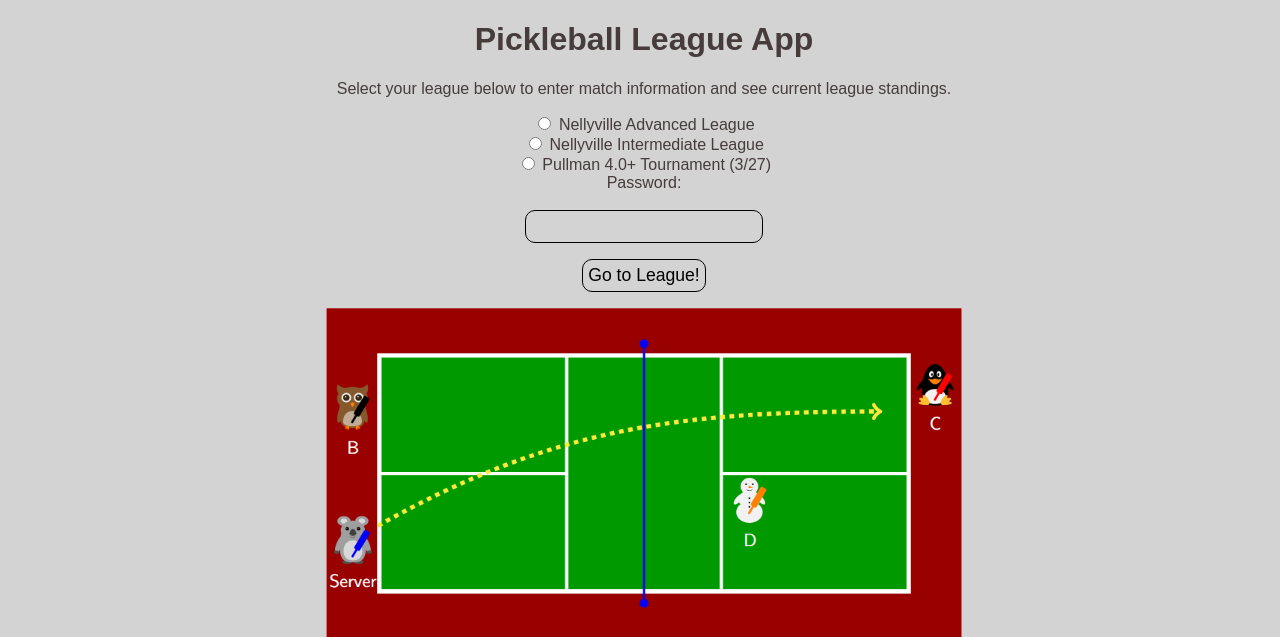
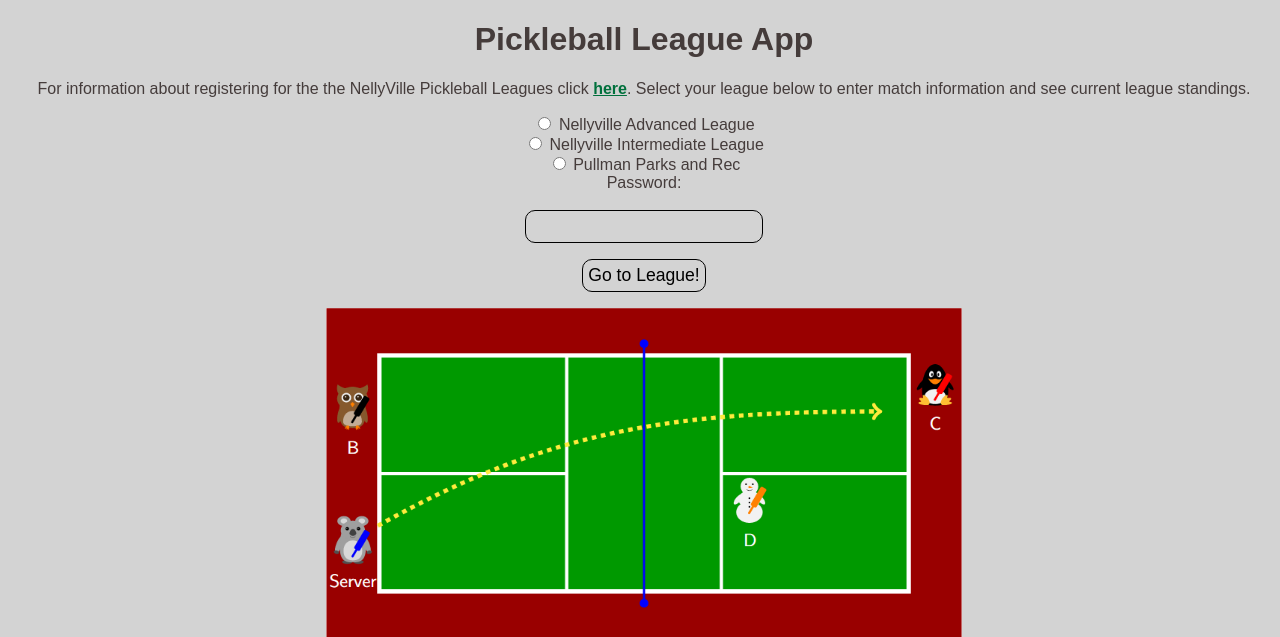
Before and after one commit to ddefordWSU/PickleLeagueTest, a Flask app: page / in a window 1280 px wide. Shown: the top 637 px of the page. Run offline with Flask 2, Linux system fonts and the light colour scheme.

Commit message:
Update index.html

```diff
--- a/localflasktest/templates/index.html
+++ b/localflasktest/templates/index.html
@@ -25,17 +25,18 @@ padding: 15px;
 
   <h1>Pickleball League App </h1>
 
-  <p>Select your league below to enter match information and see current league standings. </p>
+  <p>For information about registering for the the NellyVille Pickleball Leagues click
+	  <a href="https://drive.google.com/file/d/1kzYl_xnAEjF4zShry_eacF5glbeszkvP/view?usp=sharing">here</a>. Select your league below to enter match information and see current league standings. </p>
   <div>
 	    <form method="post" action="/submitP">
    <input type="radio" id="LADV" name="League" value="LADV">
   <label for="LADV">Nellyville Advanced League</label><br>
 <input type="radio" id="LINT" name="League" value="LINT">
   <label for="LINT">Nellyville Intermediate League</label><br>
-		    	    <input type="radio" id="PT" name="League" value="PT">
-	  <label for="PT">Pullman 4.0+ Tournament (3/27)</label><br>
-  <!--<input type="radio" id="PP" name="League" value="PP">
-	  <label for="PP">Pullman Parks and Rec</label><br>-->
+		    	    <!--<input type="radio" id="PT" name="League" value="PT">
+	  <label for="PT">Pullman 4.0+ Tournament (3/27)</label><br>-->
+  <input type="radio" id="PP" name="League" value="PP">
+	  <label for="PP">Pullman Parks and Rec</label><br>
 	   <!-- <input type="radio" id="T" name="League" value="T">
   <label for="test">Test</label><br><br><br>-->
   <label for="pwd">Password:</label><br><br>
```
